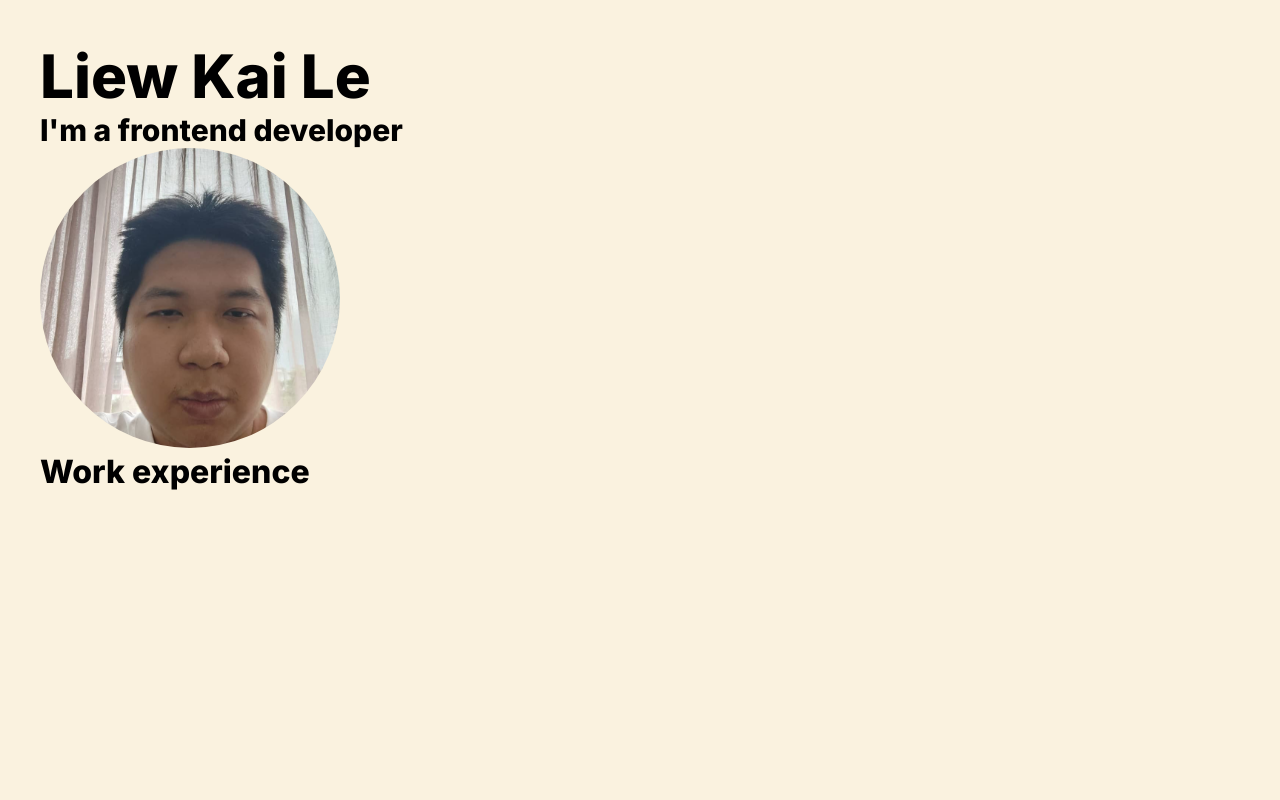
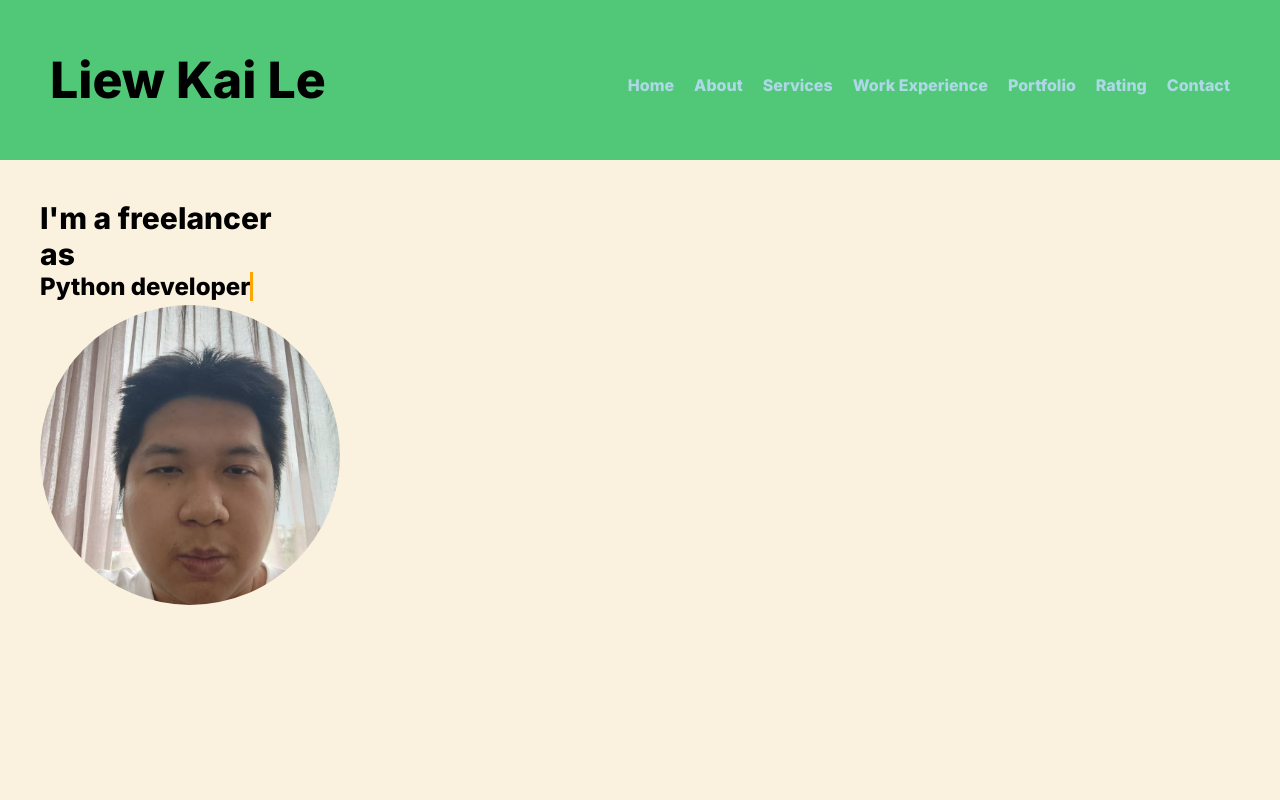
Before and after one commit to linus5ery/liewkaile, a Vue app: page / in a window 1280 px wide. Shown: the top 800 px of the page. Built offline with nearby package versions, Linux system fonts and the light colour scheme.

Commit message:
17/7/2023 works

```diff
--- a/src/App.vue
+++ b/src/App.vue
@@ -1,9 +1,31 @@
 <template>
   <div class="page">
-    <h1 class="name">Liew Kai Le</h1>
-    <p class="description">I'm a frontend developer</p>
-    <img class="profile_pic" src="./assets/profile_pic.jpg" alt="Profile pic" />
-    <h1>Work experience</h1>
+    <div class="navbar_custom">
+      <p class="navbar_title">Liew Kai Le</p>
+      <div class="navbar_section">
+        <a href="#home">Home</a>
+        <a href="#about">About</a>
+        <a href="#services">Services</a>
+        <a href="#workExperience">Work Experience</a>
+        <a href="#portfolio">Portfolio</a>
+        <a href="#rating">Rating</a>
+        <a href="#contact">Contact</a>
+      </div>
+    </div>
+    <div class="page_inner">
+      <section id="home">
+        <p class="description">I'm a freelancer</p>
+        <p class="description">as</p>
+        <div class="typewriter" id="myTypewriter">
+          <h1 class="typewriterText" id="myTypewriterText">Python developer</h1>
+        </div>
+        <div></div>
+        <img class="profile_pic" src="./assets/profile_pic.jpg" alt="Profile pic" />
+      </section>
+      <section id="about">
+        <h1 class="title">About</h1>
+      </section>
+    </div>
   </div>
 </template>
 
@@ -12,8 +34,33 @@ export default {
   name: 'App',
   components: {
   },
+  data: function() {
+    return {
+      messages: ["PHP developer","Vue developer","Python developer"],
+      rank: 0,
+    };
+  },
   created() {
     document.title = "Liew Kai Le";
+  },
+  mounted() {
+    // Code for Chrome, Safari and Opera
+    document.getElementById("myTypewriter").addEventListener("webkitAnimationEnd", this.changeTxt);
+
+    // Standard syntax
+    document.getElementById("myTypewriter").addEventListener("animationend", this.changeTxt);
+  },
+  methods: {
+    changeTxt(){
+      let _h1 = document.getElementById("myTypewriterText");
+      _h1.style.webkitAnimation = 'none'; // set element animation to none
+      setTimeout(() => { // you surely want a delay before the next message appears
+          _h1.innerHTML=this.messages[this.rank];
+          let speed =3.5*this.messages[this.rank].length/20; // adjust the speed (3.5 is the original speed, 20 is the original string length
+          _h1.style.webkitAnimation = 'typing '+speed+'s steps(40, end), blink-caret .75s step-end infinite'; //  switch to the original set of animation
+          (this.rank===this.messages.length-1)?this.rank=0:this.rank++; // if you have displayed the last message from the array, go back to the first one, else go to next message
+      }, 1000)
+    }
   }
 }
 </script>
@@ -28,9 +75,6 @@ export default {
 }
 
 .page {
-  height: calc(100vh - 40px);
-  width: calc(100vw - 80px);
-  padding: 40px 40px 0 40px;
   background: #FAF2DF;
   color: #000;
 }
@@ -40,13 +84,106 @@ export default {
   color: #FFF;
 }
 
-.name {
-  font-weight: 800;
+.navbar_custom {
+  position: fixed;
+  width: 100%;
+  display: flex;
+  background: #50C878;
+  padding-top: 50px;
+  padding-bottom: 50px;
+}
+
+.navbar_title {
+  margin-left: 50px;
+  font-size: 50px;
+  margin-right: 0;
+  color: black;
+  overflow: hidden;
+  background: linear-gradient(to right, #FAF2DF, #FAF2DF 50%, black 50%);
+  background-clip: text;
+  -webkit-background-clip: text;
+  -webkit-text-fill-color: transparent;
+  background-size: 200% 100%;
+  background-position: 100%;
+  transition: background-position 500ms ease;
+  text-decoration: none;
+}
+
+.navbar_section {
+  margin-left: auto;
+  margin-right: 50px;
+  margin-top: 25px;
+}
+
+.navbar_section > * {
+  position: relative;
+  display: inline-block;
+  margin-left: 20px;
+  color: lightblue;
+  overflow: hidden;
+  background: linear-gradient(to right, #FAF2DF, #FAF2DF 50%, lightblue 50%);
+  background-clip: text;
+  -webkit-background-clip: text;
+  -webkit-text-fill-color: transparent;
+  background-size: 200% 100%;
+  background-position: 100%;
+  transition: background-position 500ms ease;
+  text-decoration: none;
+
+}
+
+.navbar_title:hover, .navbar_section > *:hover {
+  background-position: 0 100%;
+  cursor: pointer;
+}
+
+.page_inner {
+}
+
+section {
+  height: calc(100vh - 40px);
+  width: calc(100vw - 80px);
+  padding: 80px 40px 0 40px;
+  scroll-margin-top: 120px;
+}
+
+section#home {
+  padding: 200px 40px 0 40px;
+}
+
+.title {
   font-size: 60px;
 }
 
 .description {
   font-size: 30px;
+}
+
+.typewriter {
+  display: inline-block;
+}
+
+.typewriterText {
+  overflow: hidden; /* Ensures the content is not revealed until the animation */
+  border-right: .15em solid orange; /* The typwriter cursor */
+  white-space: nowrap; /* Keeps the content on a single line */
+  margin: 0 auto; /* Gives that scrolling effect as the typing happens */
+  float: left;
+  animation:
+  typing 2.5s steps(30, end),
+  blink-caret .75s step-end infinite;
+}
+
+/* The typing effect */
+@keyframes typing {
+  from { width: 0 }
+  to { width: 100% }
+}
+
+/* The typewriter cursor effect */
+@keyframes blink-caret {
+  from, to { border-color: transparent }
+  50% { border-color: blue; }
 }
 
 .profile_pic {
@@ -55,4 +192,8 @@ export default {
   border-radius: 300px;
   object-fit: cover;
 }
+
+section#about {
+  background: lightgreen;
+}
 </style>
```
